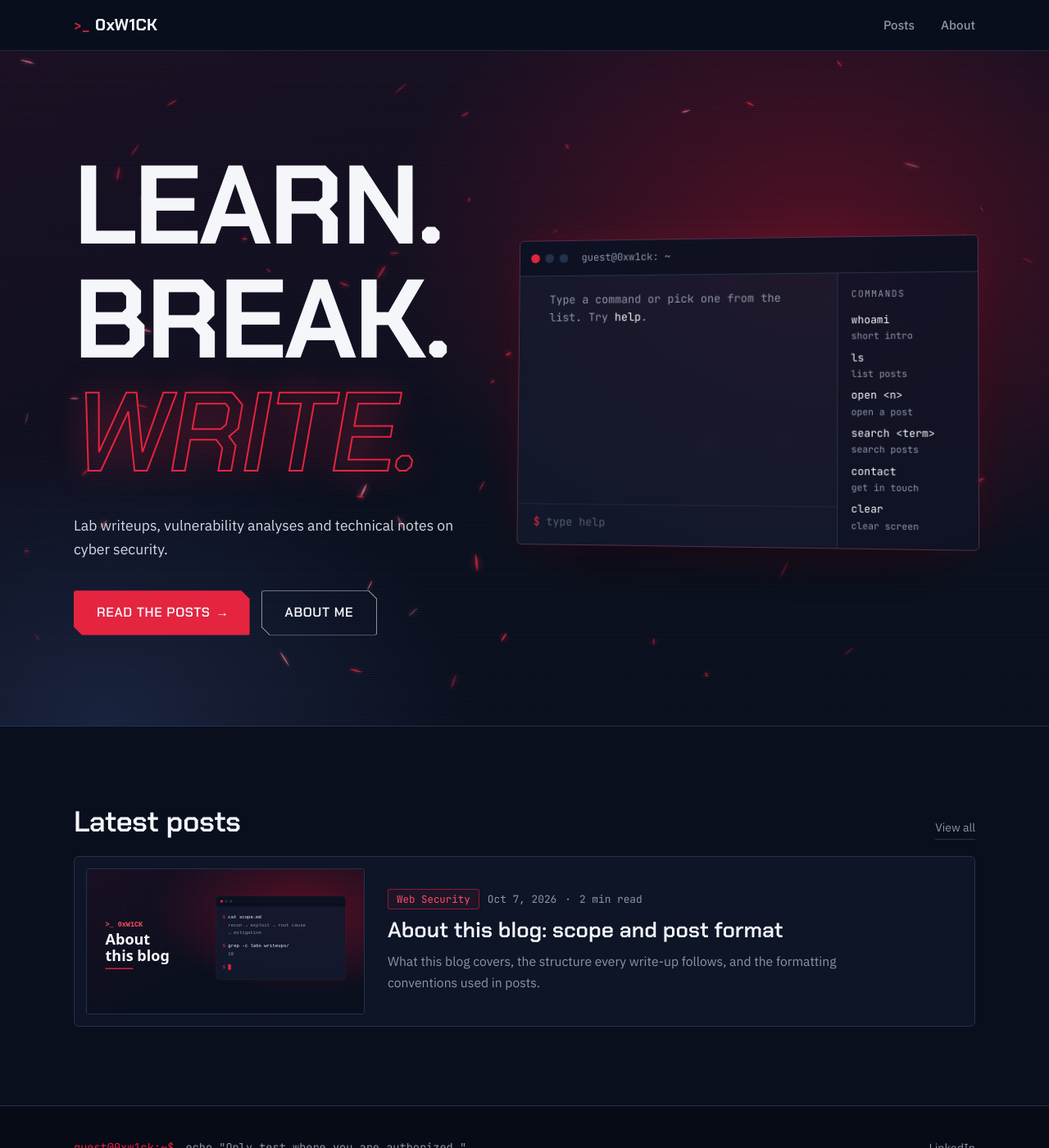
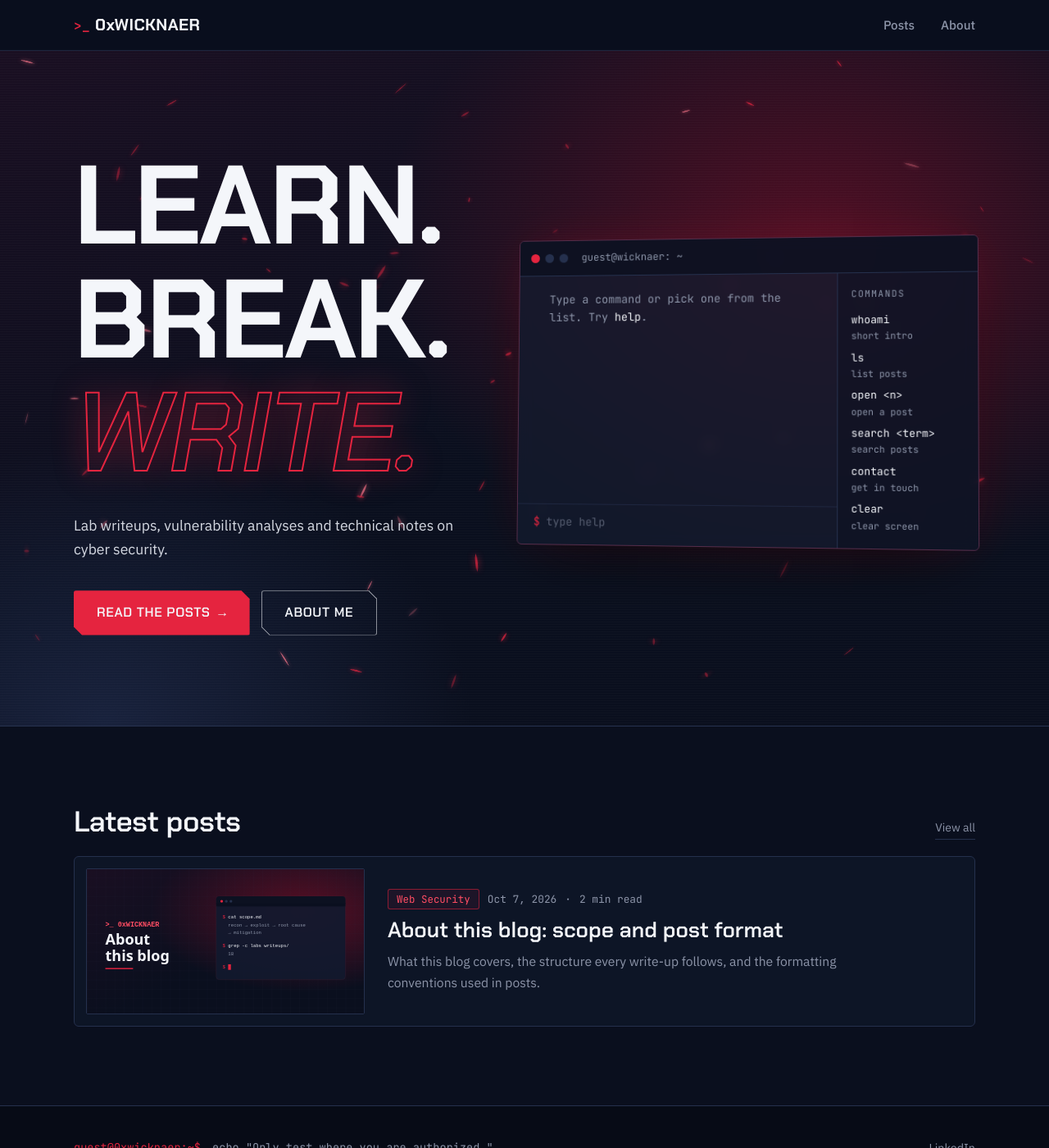
Before and after one commit to Wicknaer/wicknaer.github.io, a Jekyll site: the page built from index.html, in a window 1280 px wide and 1400 px high. Shown: the whole window at 82% size. Built offline with Jekyll 4.4.1, drawn with Linux system fonts in a browser that asks for light colours.

Commit message:
Rename site to 0xWICKNAER; terminal prompt guest@wicknaer

```diff
--- a/_config.yml
+++ b/_config.yml
@@ -1,5 +1,5 @@
 
-title: "0xW1CK"
+title: "0xWICKNAER"
 handle: "Bahadır Şahin"
 author: "Bahadır Şahin"
 description: "Lab writeups, vulnerability analyses and technical notes on cyber security."
--- a/_layouts/home.html
+++ b/_layouts/home.html
@@ -20,7 +20,7 @@ layout: default
     <div class="term" data-term>
       <div class="term__bar">
         <span class="term__dot"></span><span class="term__dot"></span><span class="term__dot"></span>
-        <span class="term__title">guest@{{ site.title | downcase }}: ~</span>
+        <span class="term__title">guest@{{ site.title | downcase | remove_first: "0x" }}: ~</span>
       </div>
       <div class="term__grid">
         <div class="term__main">
```
Also changed, not shown: assets/img/posts/about-this-blog/cover.svg.
